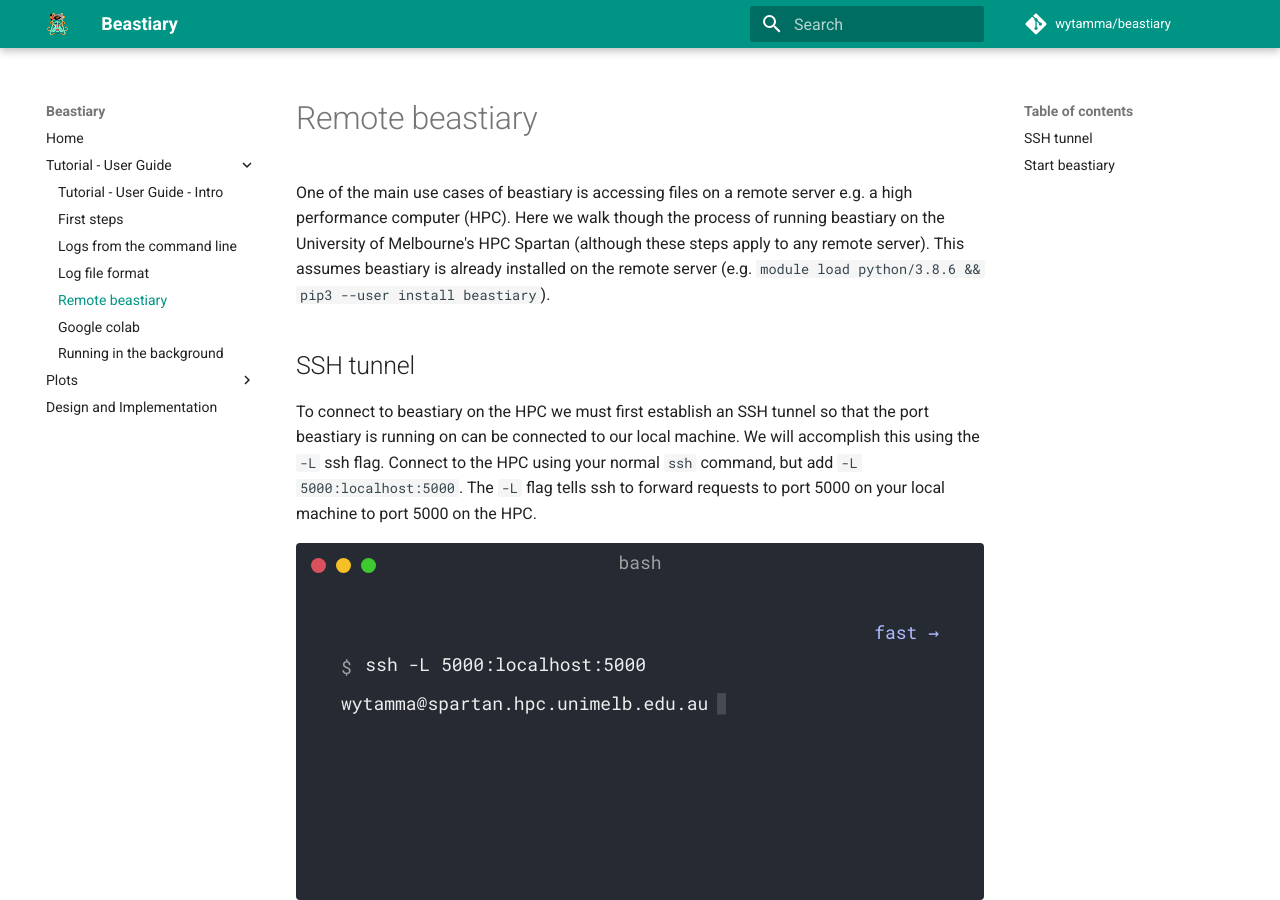
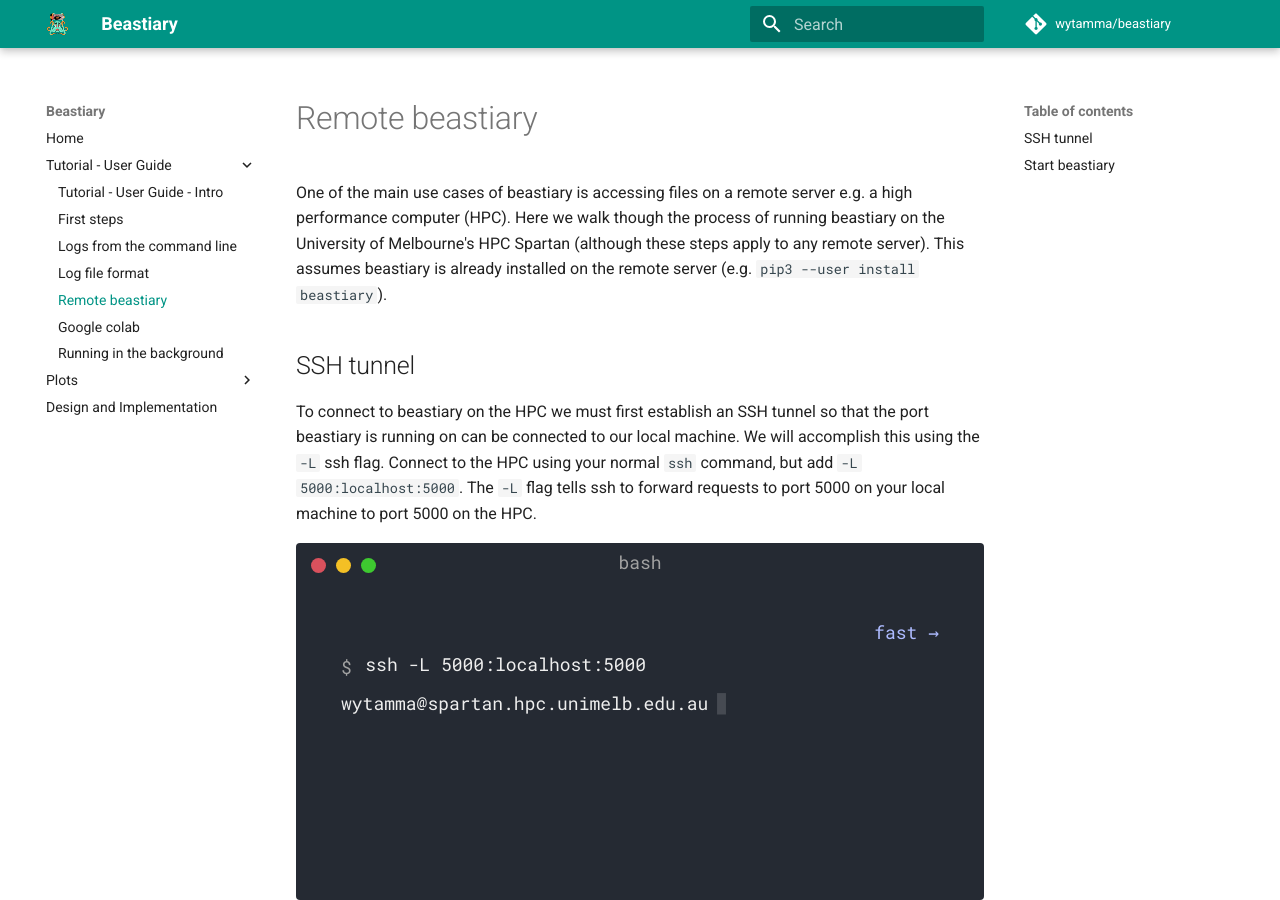
Before and after one commit to Wytamma/beastiary, an MkDocs documentation site: the page built from docs/tutorial/remote-beastiary.md, in a window 1280 px wide and 900 px high. Built offline with MkDocs 1.6.1 and Material for MkDocs 9.7.7, drawn with Linux system fonts in a browser that asks for light colours; comment, search, counter and statistics services are not loaded.

Commit message:
:art: update remote

```diff
--- a/docs/tutorial/remote-beastiary.md
+++ b/docs/tutorial/remote-beastiary.md
@@ -1,5 +1,5 @@
 
-One of the main use cases of beastiary is accessing files on a remote server e.g. a high performance computer (HPC). Here we walk though the process of running beastiary on the University of Melbourne's HPC Spartan (although these steps apply to any remote server). This assumes beastiary is already installed on the remote server (e.g. `module load python/3.8.6 && pip3 --user install beastiary`).
+One of the main use cases of beastiary is accessing files on a remote server e.g. a high performance computer (HPC). Here we walk though the process of running beastiary on the University of Melbourne's HPC Spartan (although these steps apply to any remote server). This assumes beastiary is already installed on the remote server (e.g. `pip3 --user install beastiary`).
 
 ## SSH tunnel
 
```
